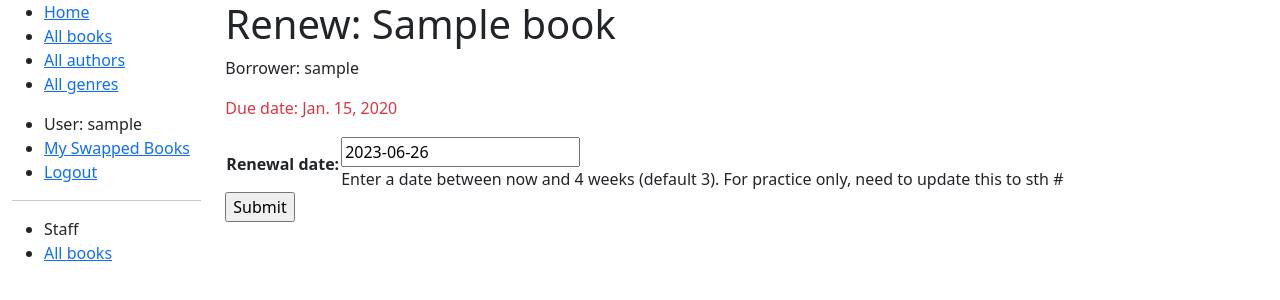
After one commit to xkhanhnguyen/book-swap-project, a Django app: page /catalog/book/00000000-0000-0000-0000-000000000001/renew/ in a window 1280 px wide. The commit adds this page. Shown: the top 300 px of the page. Run offline with Django 4.2, Linux system fonts and the light colour scheme; a user stored in the database is signed in; tables that the repository leaves empty hold one stand-in row (values such as "Sample post").

Commit message:
add a html form for renew day

```diff
--- /dev/null
+++ b/catalog/forms.py
@@ -0,0 +1,33 @@
+import datetime
+
+from django import forms
+
+from django.core.exceptions import ValidationError
+from django.utils.translation import gettext_lazy as _
+
+from django.forms import ModelForm
+
+from catalog.models import BookInstance
+
+class RenewBookForm(forms.Form):
+    renewal_date = forms.DateField(help_text="Enter a date between now and 4 weeks (default 3). For practice only, need to update this to sth #")
+
+    def clean_renewal_date(self):
+        data = self.cleaned_data['renewal_date']
+
+        # Check if a date is not in the past.
+        if data < datetime.date.today():
+            raise ValidationError(_('Invalid date - renewal in past'))
+
+        # Check if a date is in the allowed range (+4 weeks from today).
+        if data > datetime.date.today() + datetime.timedelta(weeks=4):
+            raise ValidationError(_('Invalid date - renewal more than 4 weeks ahead'))
+
+        # Remember to always return the cleaned data.
+        return data
+
+    class Meta:
+        model = BookInstance
+        fields = ['date_posted']
+        labels = {'date_posted': _('Renewal date')}
+        help_texts = {'date_posted': _('Enter a date between now and 4 weeks (default 3).')}
--- /dev/null
+++ b/catalog/templates/catalog/book_renew_librarian.html
@@ -0,0 +1,16 @@
+{% extends "base_generic.html" %}
+
+{% block content %}
+  <h1>Renew: {{ book_instance.book.title }}</h1>
+  <p>Borrower: {{ book_instance.swapped_with }}</p>
+  <p {% if book_instance.days_since_posted %} class="text-danger"{% endif %} >Due date: {{ book_instance.date_posted }}</p>
+
+  <form action="" method="post">
+    {% csrf_token %}
+    <table>
+    {{ form.as_table }}
+    </table>
+    <input type="submit" value="Submit">
+  </form>
+
+{% endblock %}
--- a/catalog/templates/catalog/bookinstance_list_swapped_user.html
+++ b/catalog/templates/catalog/bookinstance_list_swapped_user.html
@@ -10,6 +10,7 @@
       <li class="{% if bookinst.days_since_posted %}text-danger{% endif %}">
         <a href="{% url 'book-detail' bookinst.book.pk %}">{{ bookinst.book.title }}</a> ({{ bookinst.date_posted }})
         <a>{{ bookinst.status}}</a>
+        {% if perms.catalog.can_mark_returned %}- <a href="{% url 'renew-book-librarian' bookinst.id %}">Renew</a>{% endif %}
       </li>
       {% endfor %}
     </ul>
--- a/catalog/urls.py
+++ b/catalog/urls.py
@@ -15,5 +15,8 @@ urlpatterns = [
     path('genre/<int:pk>', views.GenreDetailView.as_view(), name='genre-detail'),
 
     path('mybooks/', views.SwappedBooksByUserListView.as_view(), name='my-swapped-book'),
-    path('allbooks/', views.SwappedBooksByAllListView.as_view(), name='all-books')
+    path('allbooks/', views.SwappedBooksByAllListView.as_view(), name='all-books'),
+
+    # Add URLConf for librarian to renew a book.
+    path('book/<uuid:pk>/renew/', views.renew_book_librarian, name='renew-book-librarian'),
 ]
--- a/catalog/views.py
+++ b/catalog/views.py
@@ -4,6 +4,21 @@ from .models import Book, Author, BookInstance, Genre
 from django.views import generic
 from django.shortcuts import get_object_or_404
 from django.contrib.auth.mixins import LoginRequiredMixin
+
+
+import datetime
+
+from django.contrib.auth.decorators import login_required, permission_required
+from django.http import HttpResponseRedirect
+from django.urls import reverse
+
+from catalog.forms import RenewBookForm
+
+
+
+from django.views.generic.edit import CreateView, UpdateView, DeleteView
+from django.urls import reverse_lazy
+from catalog.models import Author
 
 def index(request):
     """View function for home page of site."""
@@ -107,3 +122,64 @@ class SwappedBooksByAllListView(LoginRequiredMixin, generic.ListView):
         return (
             BookInstance.objects.order_by('date_posted')
         )
+
+@login_required
+@permission_required('catalog.can_mark_swapped', raise_exception=True)
+def renew_book_librarian(request, pk):
+    """View function for renewing a specific BookInstance by librarian."""
+
+    """
+    Get_object_or_404:
+    - Returns a specified object from a model based on its primary key value, and raises an Http404 exception (not found) if the record does not exist.
+    - Use the pk argument in get_object_or_404() to get the current BookInstance
+        (if this does not exist, the view will immediately exit and the page will display a "not found" error)
+    """
+    book_instance = get_object_or_404(BookInstance, pk=pk)
+
+    # If this is a POST request then process the Form data
+    if request.method == 'POST':
+
+        # Create a form instance and populate it with data from the request (binding):
+        form = RenewBookForm(request.POST)
+
+        # Check if the form is valid:
+        if form.is_valid():
+            # process the data in form.cleaned_data as required (here we just write it to the model due_back field)
+            book_instance.due_back = form.cleaned_data['renewal_date']
+            book_instance.save()
+
+            """
+            Redirect to a new URL:
+            -  HttpResponseRedirect: This creates a redirect to a specified URL (HTTP status code 302).
+            -  reverse(): This generates a URL from a URL configuration name and a set of arguments.
+                It is the Python equivalent of the url tag that we've been using in our templates.
+            """
+            return HttpResponseRedirect(reverse('all-books'))
+
+    # If this is a GET (or any other method) create the default form.
+    else:
+        proposed_renewal_date = datetime.date.today() + datetime.timedelta(weeks=3)
+        form = RenewBookForm(initial={'renewal_date': proposed_renewal_date})
+
+    context = {
+        'form': form,
+        'book_instance': book_instance,
+    }
+
+    # render() to create the HTML page, specifying the template and a context that contains our form
+    return render(request, 'catalog/book_renew_librarian.html', context)
+
+
+
+class AuthorCreate(CreateView):
+    model = Author
+    fields = ['first_name', 'last_name', 'date_of_birth', 'date_of_death']
+    initial = {'date_of_death': '13/33/3000'}
+
+class AuthorUpdate(UpdateView):
+    model = Author
+    fields = '__all__' # Not recommended (potential security issue if more fields added)
+
+class AuthorDelete(DeleteView):
+    model = Author
+    success_url = reverse_lazy('authors')
```
Also changed, not shown: catalog/templates/catalog/author_form.html (added).
